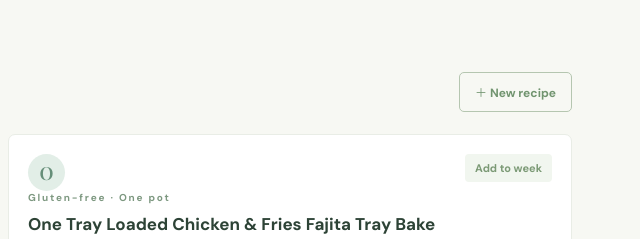
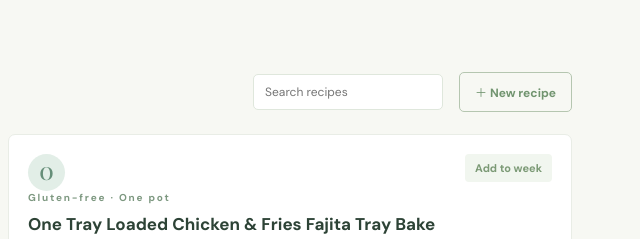
Before and after one commit to terrysmalone/meal-planner, a website built with Vite: page index.html in a window 1280 px wide. Both pictures are taken after a click on the button "My recipes". Shown: the part 356-595 px from the top of the page, 640-1280 px from the left. Built offline with nearby package versions, Linux system fonts and the light colour scheme; a web font is replaced by a local one.

Commit message:
Add recipe search

```diff
--- a/src/main.ts
+++ b/src/main.ts
@@ -27,6 +27,7 @@ let isRecipeFormOpen = false
 let viewingRecipeId: string | null = null
 let editingRecipeId: string | null = null
 let isAccountMenuOpen = false
+let recipeSearchTerm = ''
 
 const app = document.querySelector<HTMLDivElement>('#app')!
 
@@ -128,6 +129,18 @@ const escapeHtml = (value: string) =>
   )
 
 const getRecipe = (id: string) => recipes.find((recipe) => recipe.id === id)
+
+const recipeMatchesSearch = (recipe: Recipe, term: string) => {
+  const searchableText = [
+    recipe.name,
+    recipe.description,
+    ...recipe.tags,
+    ...recipe.ingredients.flatMap((ingredient) => [ingredient.name, ingredient.unit, ingredient.category]),
+  ]
+    .join(' ')
+    .toLowerCase()
+  return searchableText.includes(term.trim().toLowerCase())
+}
 
 const renderRecipeCard = (recipe: Recipe) => {
   const plan = plannedRecipes.find((item) => item.recipeId === recipe.id)
@@ -288,8 +301,11 @@ const render = () => {
       </section>
       ${
         activeView === 'recipes'
-          ? `<section class="section-header"><div><div class="eyebrow">YOUR COLLECTION</div><h2>Recipes to cook</h2></div><button class="outline-button" data-new-recipe>＋ New recipe</button></section>
-             <section class="recipe-grid">${recipes.map(renderRecipeCard).join('')}</section>`
+          ? (() => {
+              const filteredRecipes = recipes.filter((recipe) => recipeMatchesSearch(recipe, recipeSearchTerm))
+              return `<section class="section-header"><div><div class="eyebrow">YOUR COLLECTION</div><h2>Recipes to cook</h2></div><div class="recipe-actions"><input class="recipe-search" id="recipe-search" type="search" value="${escapeHtml(recipeSearchTerm)}" placeholder="Search recipes"><button class="outline-button" data-new-recipe>＋ New recipe</button></div></section>
+             ${filteredRecipes.length ? `<section class="recipe-grid">${filteredRecipes.map(renderRecipeCard).join('')}</section>` : '<div class="empty-state recipe-no-results"><span class="empty-icon">⌕</span><h3>No recipes found</h3><p>Try a different name, ingredient, tag, or category.</p></div>'}`
+            })()
           : `<div class="content-grid">
               <section>
                 <div class="section-header"><div><div class="eyebrow">STEP 1</div><h2>Pick your meals</h2></div><button class="text-button" data-view="recipes">See all recipes →</button></div>
@@ -335,6 +351,14 @@ const bindEvents = () => {
       isRecipeFormOpen = true
       editingRecipeId = null
       render()
+    })
+    document.querySelector<HTMLInputElement>('#recipe-search')?.addEventListener('input', (event) => {
+      recipeSearchTerm = (event.target as HTMLInputElement).value
+      const cursorPosition = recipeSearchTerm.length
+      render()
+      const searchInput = document.querySelector<HTMLInputElement>('#recipe-search')
+      searchInput?.focus()
+      searchInput?.setSelectionRange(cursorPosition, cursorPosition)
     })
   })
   document.querySelectorAll<HTMLElement>('[data-export-recipes]').forEach((button) => {
--- a/src/style.css
+++ b/src/style.css
@@ -34,6 +34,10 @@ h1 i { color: #799b75; font-family: 'Playfair Display', serif; font-weight: 600;
 .week-summary small { color: #94a097; font-size: 13px; font-weight: 500; }
 .content-grid { display: grid; grid-template-columns: minmax(0, 1fr) 360px; gap: 52px; }
 .section-header, .panel-header { display: flex; justify-content: space-between; align-items: end; margin-bottom: 22px; }
+.recipe-actions { display: flex; align-items: center; gap: 16px; }
+.recipe-search { width: 190px; border: 1px solid #dfe7dc; border-radius: 5px; padding: 9px 11px; color: #35473c; background: #fff; font: inherit; font-size: 12px; }
+.recipe-search:focus { outline: 2px solid #dcebd8; border-color: #9fbd9a; }
+.recipe-no-results { background: #fff; border: 1px solid #e6ebe3; border-radius: 7px; }
 h2 { color: #2d4336; font-size: 26px; letter-spacing: -1px; margin-top: 8px; }
 .text-button, .outline-button { color: #71946f; background: none; border: 0; font-size: 12px; font-weight: 700; }
 .outline-button { border: 1px solid #b5c6b0; border-radius: 5px; padding: 10px 15px; }
@@ -93,5 +97,5 @@ h2 { color: #2d4336; font-size: 26px; letter-spacing: -1px; margin-top: 8px; }
 .ingredient-list strong { color: #8d9a90; font-size: 10px; font-weight: 600; text-transform: uppercase; letter-spacing: .5px; }
 footer { border-top: 1px solid #e6e9e1; color: #a2aaa3; display: flex; justify-content: space-between; padding: 22px max(28px, calc((100vw - 1200px) / 2)); font-size: 11px; }
 @media (max-width: 800px) { .topbar { gap: 25px; } .hero { display: block; } .week-summary { margin-top: 30px; } .content-grid { grid-template-columns: 1fr; } }
-@media (max-width: 520px) { nav { gap: 12px; } .recipe-grid { grid-template-columns: 1fr; } main { padding: 42px 18px; } footer { padding: 18px; display: block; } footer span { display: block; margin: 4px 0; } .recipe-modal { padding: 20px; } .form-grid { grid-template-columns: 1fr; } .form-grid label:nth-child(2), .form-grid label:nth-child(5) { grid-column: auto; } }
+@media (max-width: 520px) { nav { gap: 12px; } .recipe-grid { grid-template-columns: 1fr; } main { padding: 42px 18px; } footer { padding: 18px; display: block; } footer span { display: block; margin: 4px 0; } .recipe-modal { padding: 20px; } .form-grid { grid-template-columns: 1fr; } .form-grid label:nth-child(2), .form-grid label:nth-child(5) { grid-column: auto; } .recipe-actions { align-items: stretch; flex-direction: column; gap: 10px; } .recipe-search { width: 100%; } }
 @media print { .topbar, .hero, .section-header, footer, .recipe-grid { display: none; } main { padding: 0; } .content-grid { display: block; } .shopping-panel { border: 0; } }
```
Also changed, not shown: JOURNAL.md (+8 -0 lines).
